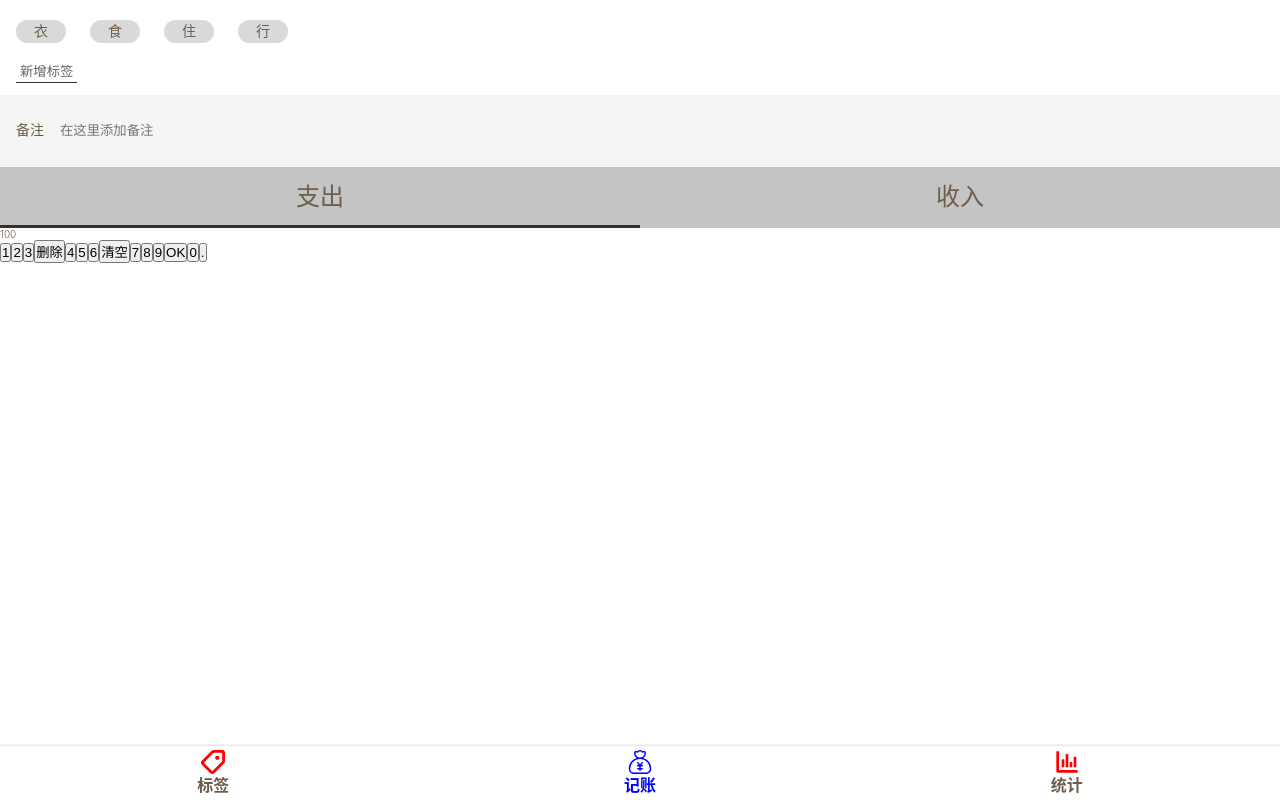
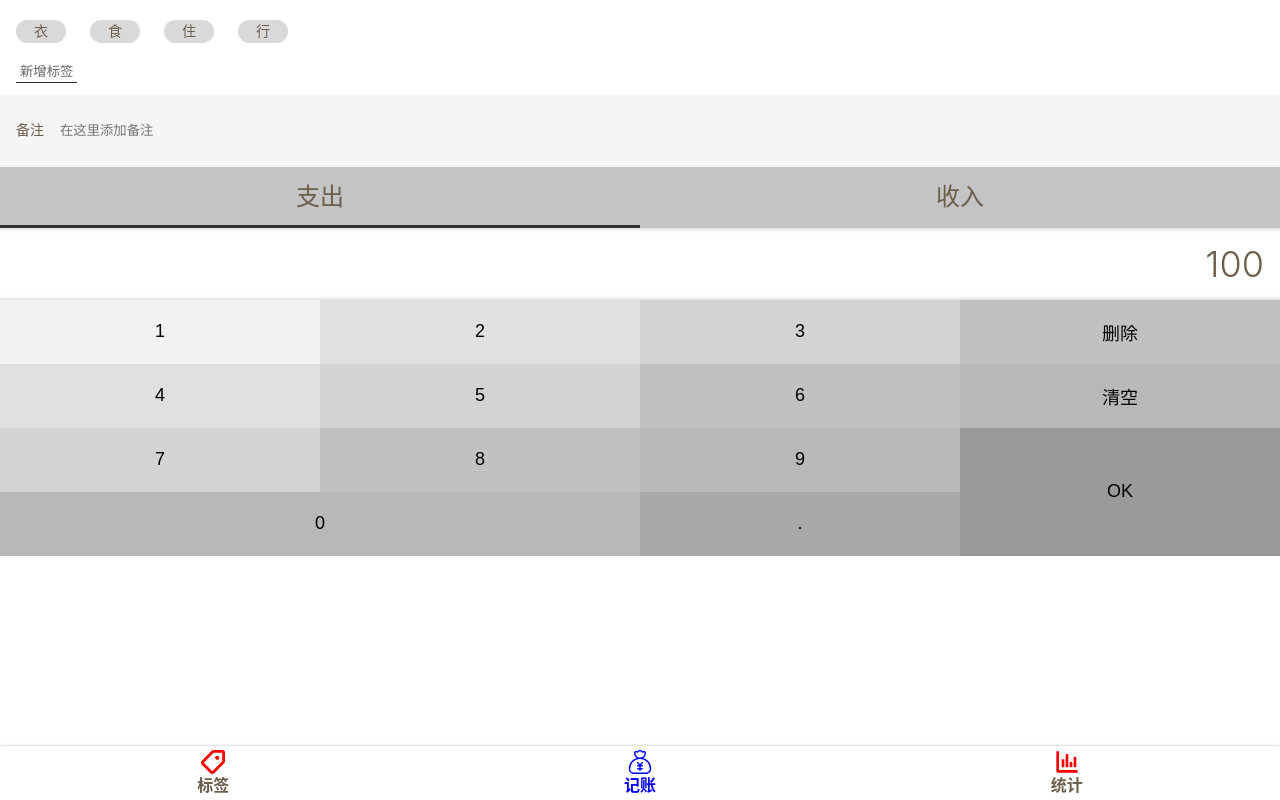
Before and after one commit to lightbuild/light-acount-react, a React (Create React App) app: page /money in a window 1280 px wide. Built offline with nearby package versions, Linux system fonts and the light colour scheme.

Commit message:
完成Money组件的数字面板 UI

```diff
--- a/src/index.scss
+++ b/src/index.scss
@@ -53,3 +53,8 @@
 :focus{
   outline:none;
 }
+.clearfix::after{
+  content: "";
+  display: block;
+  clear: both;
+}
--- a/src/routes/money/Money.tsx
+++ b/src/routes/money/Money.tsx
@@ -71,7 +71,59 @@
     }
   }
 `;
-const NumberPadSection = styled.section``;
+const NumberPadSection = styled.section`
+  display: flex;
+  flex-direction: column;
+
+  >.output{
+    background: white;
+    font-size:3.6rem;
+    line-height:7.2rem;
+    text-align:right;
+    padding:0 1.6rem;
+    box-shadow: inset 0 -5px 5px -5px rgba(0,0,0,0.25),
+    inset 0 5px 5px -5px rgba(0,0,0,0.25);
+  }
+  > .pad{
+    >button{
+      font-size: 18px;
+      float: left;
+      width: 25%;
+      height: 64px;
+      border: none;
+      &.ok{ height: 128px; float: right; }
+      &.zero{ width: 50%; }
+      &:nth-child(1){
+        background:#f2f2f2;
+      }
+      &:nth-child(2),
+      &:nth-child(5) {
+        background:#E0E0E0;
+      }
+      &:nth-child(3),
+      &:nth-child(6),
+      &:nth-child(9) {
+        background:#D3D3D3;
+      }
+      &:nth-child(4),
+      &:nth-child(7),
+      &:nth-child(10) {
+        background:#C1C1C1;
+      }
+      &:nth-child(8),
+      &:nth-child(11),
+      &:nth-child(13) {
+        background:#B8B8B8;
+      }
+      &:nth-child(12) {
+        background:#9A9A9A;
+      }
+      &:nth-child(14) {
+        background:#A9A9A9;
+      }
+    }
+  }
+`;
 
 function Money() {
   return (
@@ -98,10 +150,10 @@
         </ul>
       </CategorySection>
       <NumberPadSection>
-        <div>
+        <div className="output">
           100
         </div>
-        <div>
+        <div className="pad clearfix">
           <button>1</button>
           <button>2</button>
           <button>3</button>
@@ -113,9 +165,9 @@
           <button>7</button>
           <button>8</button>
           <button>9</button>
-          <button>OK</button>
-          <button>0</button>
-          <button>.</button>
+          <button className="ok">OK</button>
+          <button className="zero">0</button>
+          <button className="dot">.</button>
         </div>
       </NumberPadSection>
     </Fragment>
```
